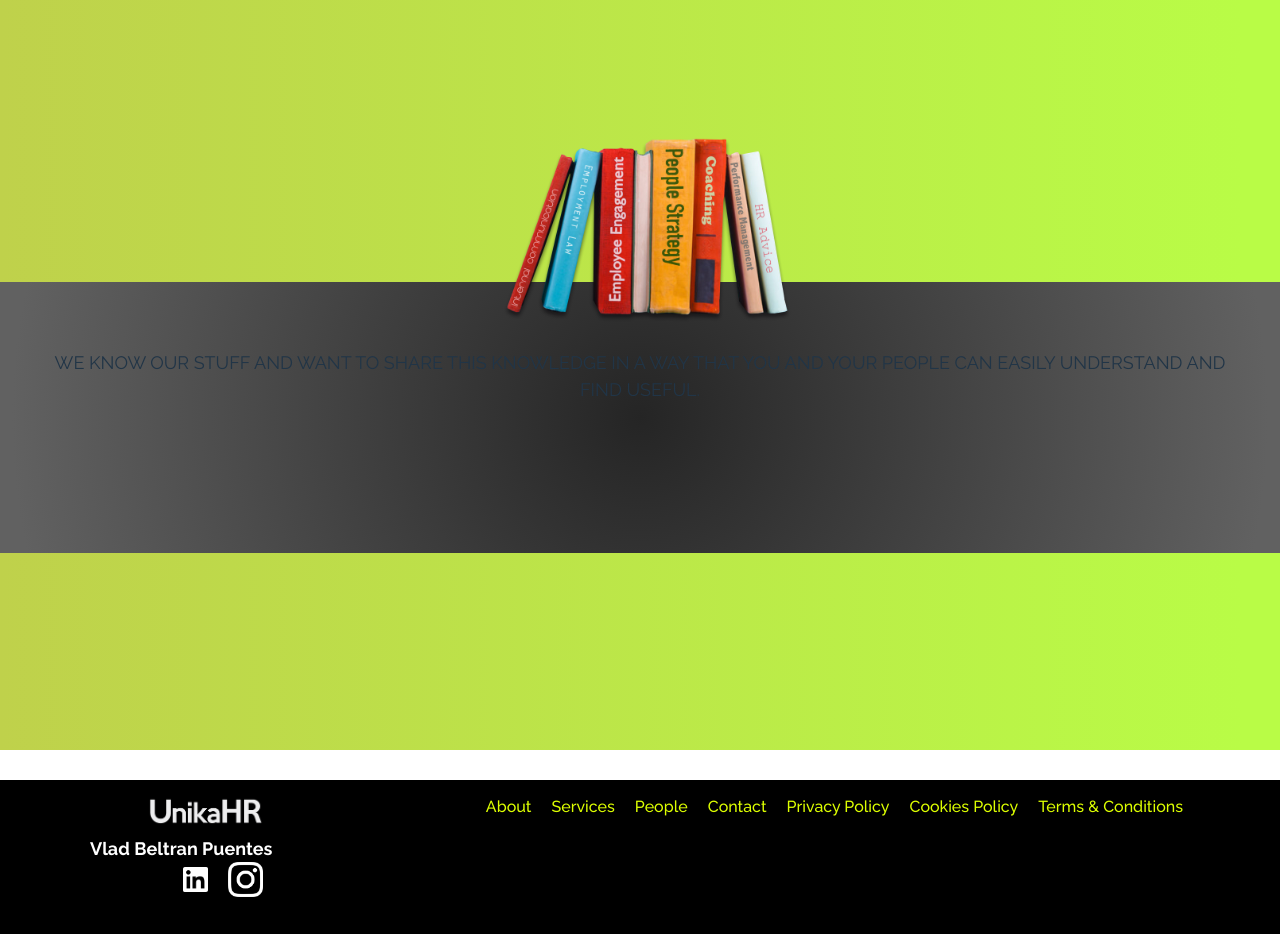
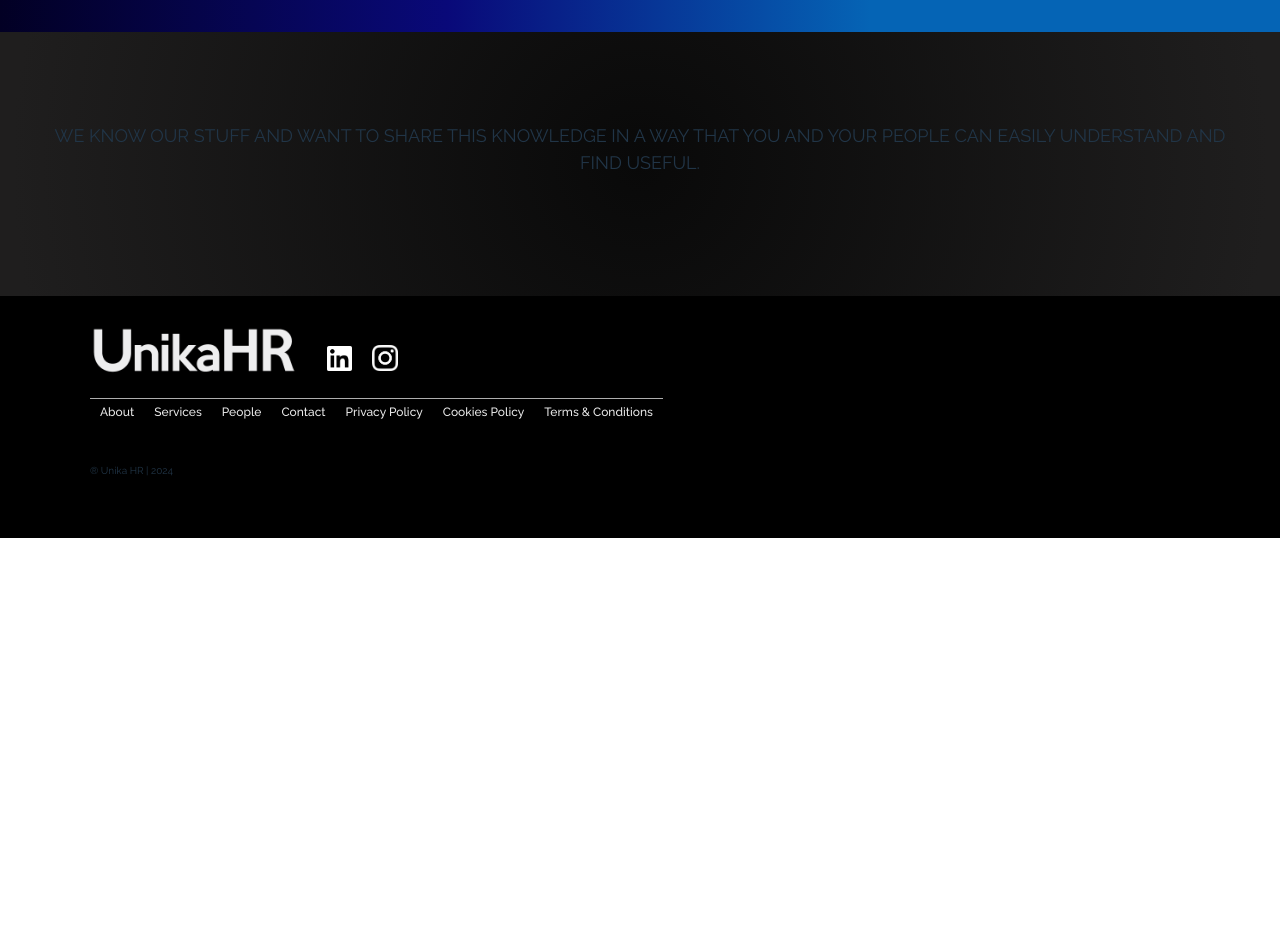
Before and after one commit to puentes-studio/unikahr, a React (Vite) app: page / in a window 1280 px wide. Shown: the part 1720-2654 px from the top of the page. After the commit the page ends 2258 px from the top, so only its background shows below. Built offline with nearby package versions, Linux system fonts and the light colour scheme; the HTML template or start-up script is replaced by a standard one.

Commit message:
home nav- footer done

```diff
--- a/src/assets/pages/Home/Home.css
+++ b/src/assets/pages/Home/Home.css
@@ -3,7 +3,7 @@
   flex-direction: column;
   justify-content: center;
   align-items: center;
-  height: 100vh;
+  min-height: 100vh;
 }
 
 .human-container {
@@ -17,6 +17,7 @@
 }
 
 .unika-frame-container {
+  padding-bottom: 82px;
   background: rgb(2, 0, 36);
   background: linear-gradient(
     90deg,
@@ -28,11 +29,7 @@
 
 .strategy-container {
   background: rgb(191, 209, 75);
-  background: linear-gradient(
-    90deg,
-    rgba(191, 209, 75, 1) 0%,
-    rgba(185, 252, 70, 1) 97%
-  );
+  background: linear-gradient(90deg, rgb(91 75 209) 0%, rgb(0 240 255) 97%);
 }
 
 .human-title-img-container {
@@ -76,7 +73,7 @@
   font-size: 45px;
   font-weight: 800;
   line-height: 50px;
-  padding: 0;
+  padding: 40px;
   margin: 0;
   text-align: center;
 }
@@ -104,14 +101,14 @@
 .strategy-description {
   text-align: center;
   font-size: 18px;
-  padding: 67px 38px 150px 38px;
-  margin-top: -68px;
+  padding: 90px 38px 120px 38px;
+  margin-top: -20px;
   background: rgb(37, 37, 37);
-  background: radial-gradient(
-    circle,
-    rgba(37, 37, 37, 1) 0%,
-    rgba(97, 97, 97, 1) 96%
-  );
+  background: radial-gradient(circle, rgb(9, 9, 9) 0%, rgb(31, 30, 30) 96%);
+  margin-block-start: 0;
+  margin-block-end: 0;
+  margin-inline-start: 0;
+  margin-inline-end: 0;
 }
 
 @media screen and (min-width: 768px) {
@@ -124,7 +121,7 @@
   }
 
   .human-title {
-    margin-top: 137px;
+    margin-top: 93px;
     text-align: left;
   }
 
@@ -134,11 +131,15 @@
   }
 
   .human-image-hr {
-    height: 398px;
-    margin-left: -55px;
+    height: 302px;
+    margin-left: -47px;
   }
 
   .human-description {
     font-size: 22px;
   }
+
+  .frame-description {
+    margin: 0 200px;
+  }
 }
--- a/src/assets/pages/Home/Home.jsx
+++ b/src/assets/pages/Home/Home.jsx
@@ -1,6 +1,6 @@
 import badgeHuman from "../../extra/png/human_hr_.png";
 import unikaFrame from "../../extra/png/frame_2.png";
-import hrStrategy from "../../extra/png/hr_strategy_unika.png";
+// import hrStrategy from "../../extra/png/hr_strategy_unika.png";
 import NavBar from "../../../components/navBar/NavBar";
 import "./Home.css";
 import Footer from "../../../components/footer/Footer";
@@ -56,14 +56,14 @@ const Home = () => {
 
         {/* // Division # 2 */}
 
-        <div className="strategy-container container-home">
+        <div className="strategy-container">
           <div className="strategy-title-img-container">
             {/* <h2 className="strategy-title">STRATEGY</h2> */}
-            <img
+            {/* <img
               src={hrStrategy}
               className="strategy-image-hr"
               alt="Putting the human"
-            />
+            /> */}
           </div>
 
           <p className="strategy-description">
--- a/src/components/footer/Footer.css
+++ b/src/components/footer/Footer.css
@@ -4,22 +4,65 @@
   background-color: black;
   align-items: center;
   justify-content: space-between;
-  margin-top: 30px;
+}
+
+.logo {
+  display: flex;
+  align-items: center;
+}
+
+.social-icons {
+  display: flex;
+  align-items: center;
+  padding: 20px;
+}
+
+.social-icons a {
+  display: inline-block;
+  margin: 0 10px;
+  cursor: pointer;
+}
+
+.linkedin-size {
+  height: 25px;
+}
+.instagram-size {
+  height: 26px;
+}
+
+.UnikaHR-logo-footer {
+  height: 54px;
+  padding: 25px 0 16px 0;
+}
+
+.menu-container {
+  display: flex;
+  flex-direction: column;
+  align-items: center;
+  border-top: 1px solid rgb(174, 174, 174);
+  padding-top: 25px;
+  padding-bottom: 30px;
 }
 
 .footer-list {
   display: flex;
   margin: 0;
-  padding: 10px 5px 15px 5px;
+  padding: 0;
+  margin-block-start: 0;
+  margin-block-end: 0;
+  margin-inline-start: 0;
+  margin-inline-end: 0;
+  padding-inline-start: 0;
 }
 
 .footer-list li {
   list-style: none;
-  padding: 5px 10px 5px 10px;
+  padding: 0 10px 0 10px;
 }
 .footer-list a {
   text-decoration: none;
-  color: rgb(221, 255, 0);
+  font-size: 12px;
+  color: rgb(234, 234, 234);
   cursor: pointer;
 }
 
@@ -46,40 +89,33 @@
 .footer-description {
   margin: 0;
   font-size: 16px;
+  padding-bottom: 30px;
+  padding-top: 40px;
 }
 
-.social-icons {
-  display: flex;
-  align-items: center;
-}
-
-.social-icons a {
-  display: inline-block;
-  margin: 0 10px;
-  cursor: pointer;
-}
-
-.linkedin-size {
-  height: 25px;
-}
-.instagram-size {
-  height: 35px;
-}
 @media screen and (min-width: 768px) {
   .footer-wrapper {
-    flex-direction: row;
+    /* flex-direction: row; */
     align-items: flex-start;
     padding: 0 20px 30px 90px;
   }
   .container-footer-screen {
     align-items: flex-end;
+    flex-direction: row;
   }
 
-  .footer-title {
+  .menu-container {
+    flex-direction: row;
+    padding: 0;
+  }
+
+  .footer-list {
     margin: 0;
   }
 
-  .footer-list {
-    margin: 0 62px;
+  .footer-description {
+    font-size: 10px;
+    padding-bottom: 30px;
+    padding-top: 40px;
   }
 }
--- a/src/components/footer/Footer.jsx
+++ b/src/components/footer/Footer.jsx
@@ -9,10 +9,15 @@ const Footer = () => {
     <>
       <div className="footer-wrapper">
         <div className="container-footer-screen">
-          <div className="social-icons">
-            <img src={UnikaLogo} className="UnikaHR-logo" alt="UnikaHR logo" />
+          <div className="logo">
+            <NavLink to="/">
+              <img
+                src={UnikaLogo}
+                className="UnikaHR-logo-footer"
+                alt="UnikaHR logo"
+              />
+            </NavLink>
           </div>
-          <h4 className="footer-title">Vlad Beltran Puentes</h4>
           <div className="social-icons">
             <a
               href="https://www.linkedin.com/company/unikahr/about/"
@@ -25,7 +30,7 @@ const Footer = () => {
             </a>
           </div>
         </div>
-
+        <div className="menu-container">
           <ul className="footer-list">
             <li>
               <NavLink to="/about">About</NavLink>
@@ -39,6 +44,8 @@ const Footer = () => {
             <li>
               <NavLink to="/contact">Contact</NavLink>
             </li>
+          </ul>
+          <ul className="footer-list">
             <li>
               <NavLink to="/contact">Privacy Policy</NavLink>
             </li>
@@ -50,6 +57,8 @@ const Footer = () => {
             </li>
           </ul>
         </div>
+        <p className="footer-description">® Unika HR | 2024</p>
+      </div>
     </>
   );
 };
--- a/src/components/navBar/NavBar.jsx
+++ b/src/components/navBar/NavBar.jsx
@@ -10,7 +10,9 @@ const NavBar = () => {
     <div>
       <div className="nav-bar">
         <div className="nav-logo">
-          <img src={UnikaLogo} className="UnikaHR-logo" alt="UnikaHR logo" />
+          <NavLink to="/">
+            <img src={UnikaLogo} className="UnikaHR-logo" alt="UnikaHR logo" />
+          </NavLink>
         </div>
         <div className={`nav-items ${isOpen && "open"}`}>
           <NavLink to="/">HOME</NavLink>
```
Lines whose indentation alone changed are shown as unchanged.
